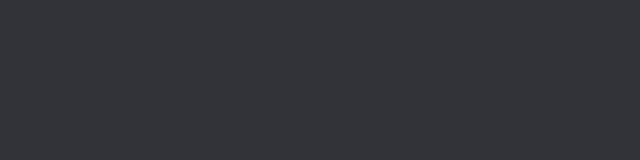
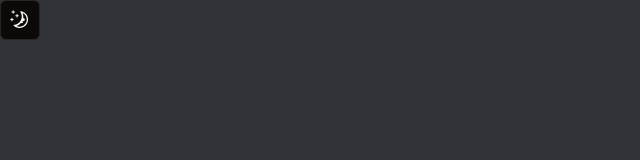
Before and after one commit to nikhilCad/real-time-chatroom, a Next.js app: page / in a window 1280 px wide. Shown: the top 160 px of the page, without its empty margins (0-640 px from the left). Built offline with nearby package versions, Linux system fonts and the light colour scheme.

Commit message:
re-add dark theme

```diff
--- a/app/(main)/(routes)/page.tsx
+++ b/app/(main)/(routes)/page.tsx
@@ -1,10 +1,12 @@
 import React from 'react'
 import { UserButton } from '@clerk/nextjs'
+import { ModeToggle } from '@/components/mode-toggle'
 
 const Home = () => {
   return (
     <div>
       <UserButton afterSignOutUrl="/"/>
+      <ModeToggle/>
     </div>
 
   )
--- a/app/layout.tsx
+++ b/app/layout.tsx
@@ -25,6 +25,7 @@ export default function RootLayout({
           <ThemeProvider
                 attribute="class"
                 defaultTheme="dark"
+                //forcedTheme="dark"
                 enableSystem={false}
                 storage-key="discord-theme"
                 disableTransitionOnChange
```
